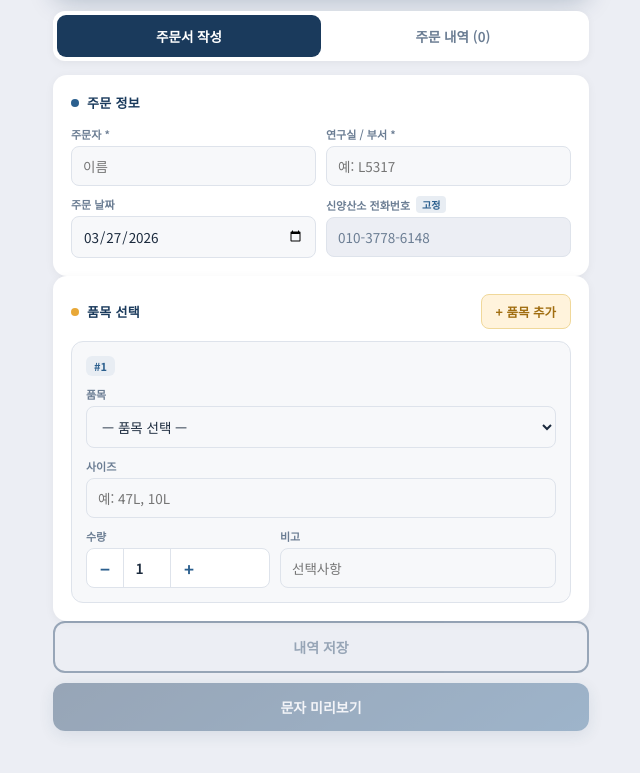
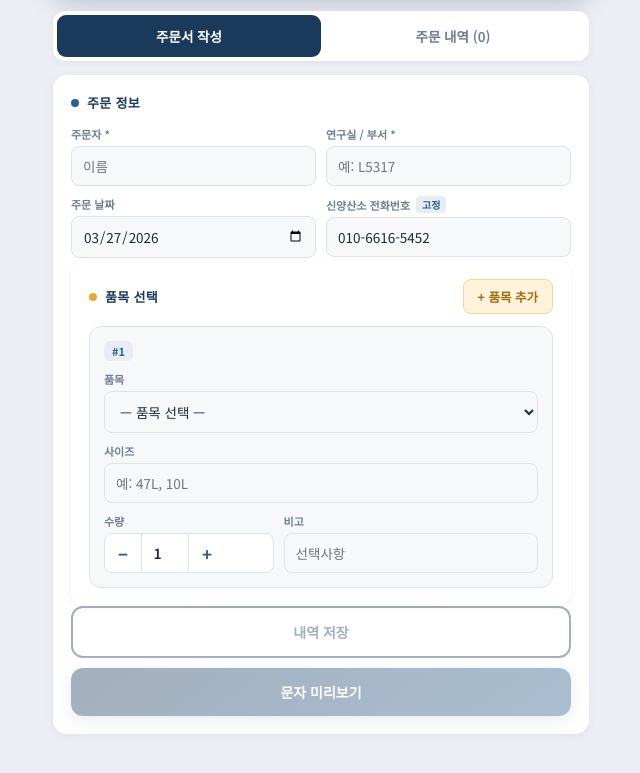
Before and after one commit to nicechoi99/CEPL-Gas-order, a plain HTML site: page index.html in a window 1280 px wide. Shown: the part 105-878 px from the top of the page, without its empty margins (319-959 px from the left). Drawn offline with Linux system fonts and the light colour scheme.

Commit message:
Update index.html

```diff
--- a/index.html
+++ b/index.html
@@ -269,7 +269,7 @@
         <div class="field"><label>주문 날짜</label><input id="orderDate" type="date"></div>
         <div class="field">
           <label class="phone-fixed">신양산소 전화번호 <span class="phone-lock">고정</span></label>
-          <input id="phone" value="010-3778-6148" readonly>
+          <input id="phone" value="010-6616-5452"><div>
         </div>
       </div>
     </div>
```
